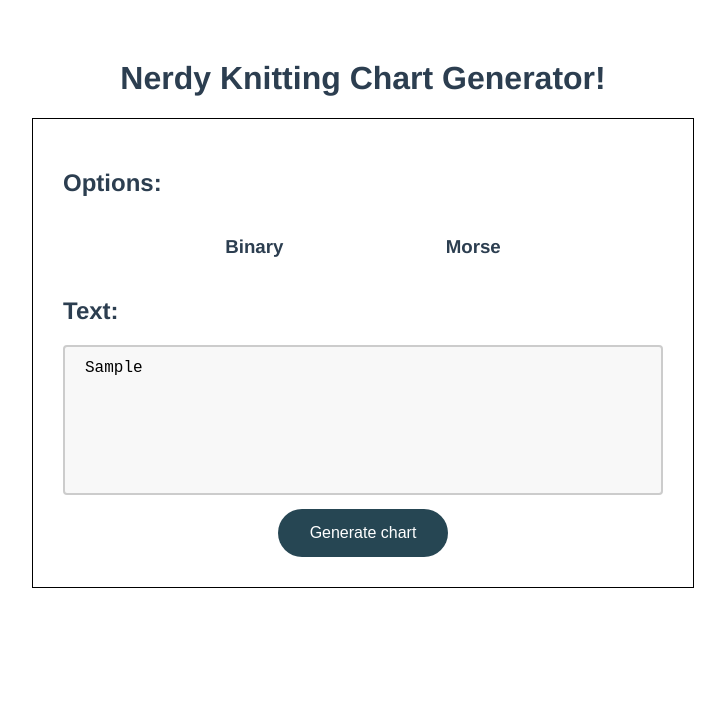
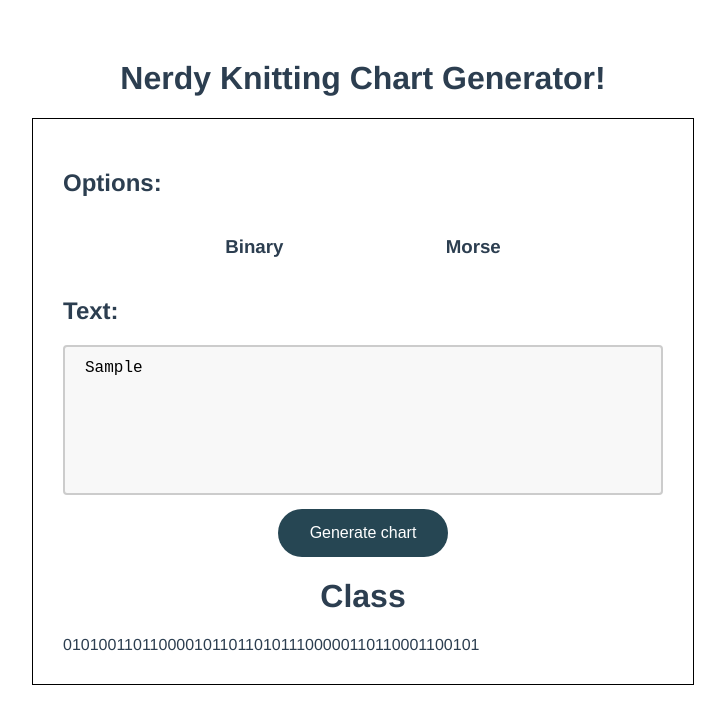
Before and after one commit to MiuMiuMiuMiuMiu/stitch-chart, a Vue app: page / in a window 1280 px wide. Both pictures are taken after typing "Sample" into the empty fields and a click on the button "Generate chart". Shown: the top 724 px of the page, without its empty margins (277-1002 px from the left). Built offline with nearby package versions, Linux system fonts and the light colour scheme.

Commit message:
CreateChart.vue component only shows up if text input length > 0

```diff
--- a/src/components/ChartOption.vue
+++ b/src/components/ChartOption.vue
@@ -103,11 +103,4 @@ textarea {
 .selected {
   color: royalblue;
 }
-
-.generate-button {
-  display: flex;
-  justify-content: center;
-  margin-top: 10px;
-}
-
 </style>
--- a/src/components/CreateChart.vue
+++ b/src/components/CreateChart.vue
@@ -1,26 +1,27 @@
 <template>
-  <div class="chart-input-container">
-    <ChartOption />
+  <div>
+    <h1>Class</h1>
+    {{ text }}
+    <div id="grid">
+    </div>
   </div>
 
 </template>
 
 <script>
-import ChartOption from "./ChartOption.vue"
 
 export default {
     name: 'CreateChart',
-    components: {
-      ChartOption
+    props: {
+      text: String
     }
 }
 </script>
 
 <style scoped>
-.chart-input-container {
-  border: black 1px solid;
-  width: 600px;
-  margin: 0 auto;
-  padding: 30px;
+
+#grid {
+  display: grid;
+  grid-template-columns: repeat(5, 1fr);
 }
 </style>
--- a/src/components/GenerateButton.vue
+++ b/src/components/GenerateButton.vue
@@ -1,14 +1,22 @@
 <template>
+  <div class="button-container">
     <button @click="convertToBinary(textToConvert)">Generate chart</button>
+  </div>
+  <div v-if="convertedText > 0">
+    <CreateChart :text="convertedText" />
+  </div>
+
 </template>
 
 <script>
+import CreateChart from './CreateChart.vue';
+
 export default {
   name: "GenerateButton",
   props: {
     textToConvert: String
   },
-    data () {
+  data() {
     return {
       convertedText: '',
     }
@@ -19,18 +27,22 @@ export default {
       this.convertedText = ''; //Empty variable
       if (text.length > 0) {
         for (var i = 0; i < text.length; i++) {
-            this.convertedText += text[i].charCodeAt(0).toString(2).padStart(8,'0') + "";
+          this.convertedText += text[i].charCodeAt(0).toString(2).padStart(8, '0') + "";
         }
       }
       console.log(this.convertedText)
     }
+  },
+  components: {
+    CreateChart,
   }
 }
 </script>
 
 <style>
 button {
-  background-color: #264653; /* Green */
+  background-color: #264653;
+  /* Green */
   border: none;
   color: white;
   padding: 15px 32px;
@@ -41,4 +53,10 @@ button {
   border-radius: 25px;
   cursor: pointer;
 }
+
+.button-container {
+  display: flex;
+  justify-content: center;
+  margin-top: 10px;
+}
 </style>
```
Lines whose indentation alone changed are shown as unchanged.
